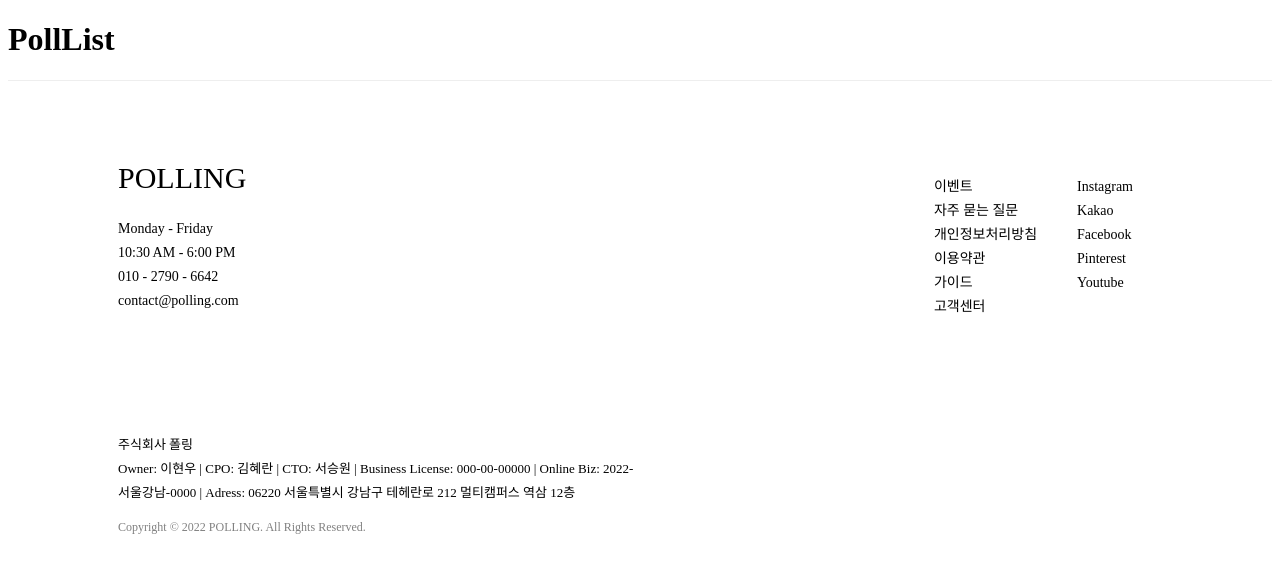
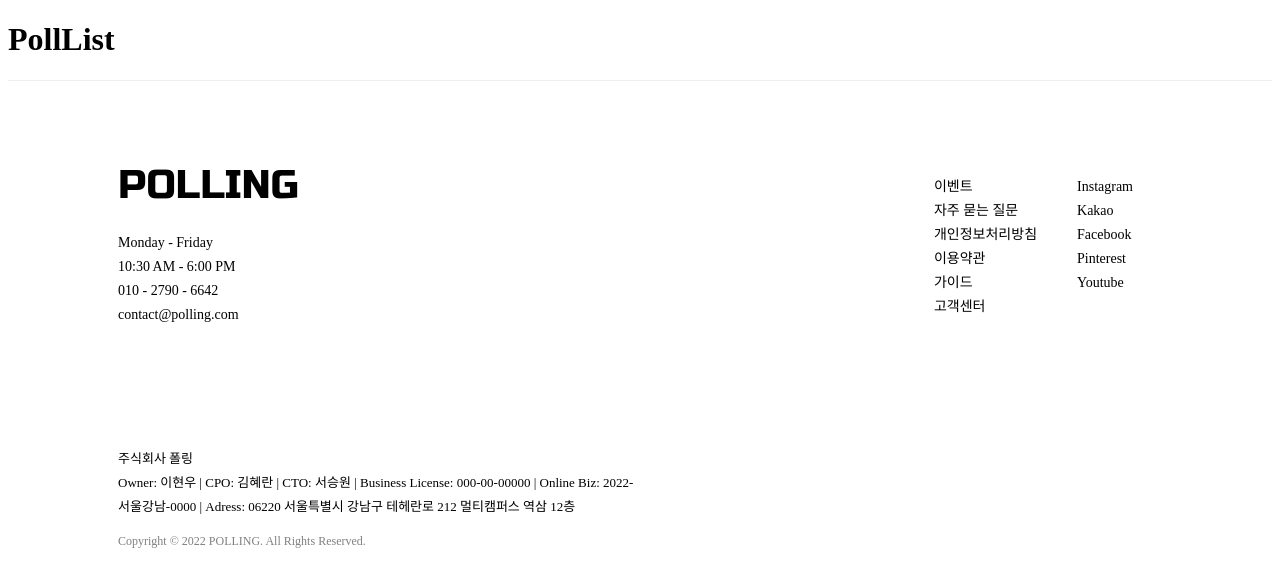
Before and after one commit to bgh1906/POLLING, a React (Create React App) app in the folder frontend/: page /polllist in a window 1280 px wide. Shown: the top 586 px of the page. Built offline with nearby package versions, Linux system fonts and the light colour scheme.

Commit message:
[FE]feat: Footer font applied

```diff
--- a/frontend/src/components/layout/Footer.module.css
+++ b/frontend/src/components/layout/Footer.module.css
@@ -1,16 +1,18 @@
 .footer {
   border-top: 1px solid #eee;
+  /* background-color: #f7f7ef; */
   padding: 80px 110px;
   position: relative;
   font-weight: 300;
 }
 
-.company_Info {
-}
+/* .company_Info {
+} */
 
 .ci_contact {
-  font-size: 30px;
+  font-size: 40px;
   font-weight: 500;
+  font-family: "RussoOne";
 }
 
 .ci_contents {
@@ -44,3 +46,8 @@
 li {
   list-style: none;
 }
+
+@font-face {
+  font-family: "RussoOne";
+  src: url(../../fonts/RussoOne-Regular.ttf);
+}
```
Also changed, not shown: frontend/src/fonts/RussoOne-Regular.ttf (added).
